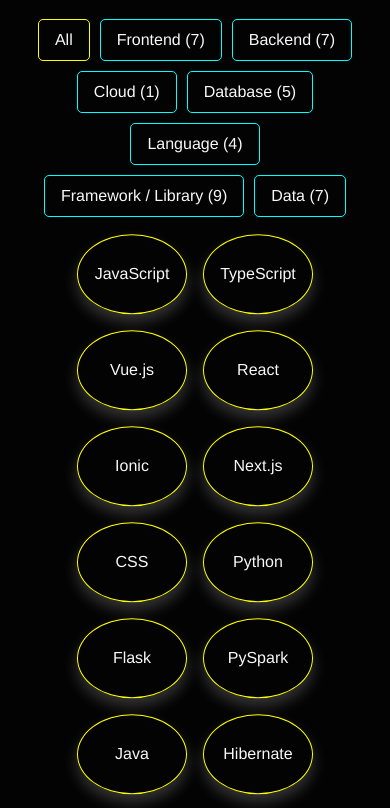
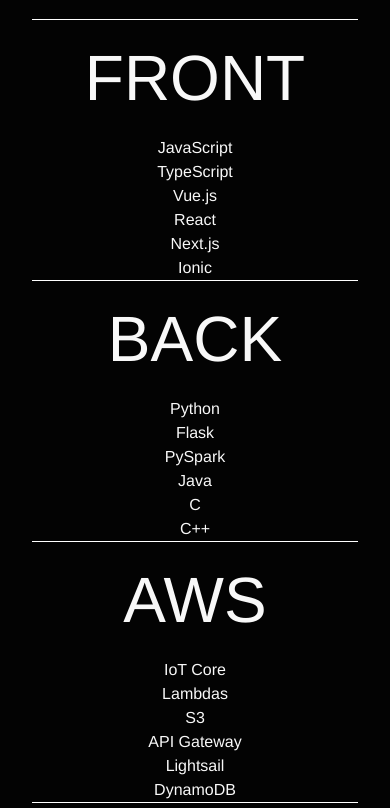
Before and after one commit to angele-henry-dev/lady-raccoon-next, a Next.js app: page / in a window 390 px wide. Shown: the part 2720-3528 px from the top of the page. Built offline with nearby package versions, Linux system fonts and the light colour scheme.

Commit message:
Change skills design

```diff
--- a/src/components/SkillsGrid.module.css
+++ b/src/components/SkillsGrid.module.css
@@ -3,77 +3,26 @@
     text-align: center;
 }
 
-.filters {
-    margin-bottom: 1.5rem;
-    display: flex;
-    gap: 10px;
-    justify-content: center;
-    flex-wrap: wrap;
-}
-
-.grid {
-    display: flex;
-    flex-wrap: wrap;
-    justify-content: center;
-    gap: 1rem;
-}
-
-.card {
-    padding: 1em;
-    border-radius: 50%;
-    border: 1px solid var(--vt-c-yellow);
-    background: var(--vt-c-black);
-    box-shadow: 0 8px 15px rgba(255, 255, 255, 0.2);
-    transition: box-shadow 0.3s;
-    width: 150px;
-    height: 150px;
+.stretch {
+    padding: 30px 0;
+    border-top: 1px solid white;
+    font-size: 6rem;
+    font-weight: 500;
+    text-transform: uppercase;
+    transform: scaleX(-1) scaleY(-1);
+    width: 100%;
+    height: 400px;
     display: flex;
     align-items: center;
     justify-content: center;
-    animation: float 4s ease-in-out infinite;
+    writing-mode: vertical-rl;
 }
-.card:hover {
-    box-shadow: 0 12px 20px rgba(255, 255, 255, 0.3);
-}
-
-.cardTitle {
-    margin-bottom: 0;
-}
-
-@keyframes float {
-    0% {
-        transform: translateY(0px);
-    }
-    50% {
-        transform: translateY(-10px);
-    }
-    100% {
-        transform: translateY(0px);
+@media (max-width: 639px) {
+    .stretch {
+        padding: 10px 0;
+        font-size: 4rem;
+        height: fit-content;
+        transform: none;
+        writing-mode: inherit;
     }
 }
-
-.button {
-    padding: 0.5rem 1rem;
-    border: none;
-    border-radius: 20px;
-    cursor: pointer;
-    background: var(--vt-c-yellow);
-    color: var(--vt-c-black);
-    transition: all 0.3s ease;
-}
-
-.button.active {
-    background: var(--vt-c-orange);
-    color: white;
-}
-
-.button:hover {
-    transform: scale(1.1);
-}
-
-@media (max-width: 560px) {
-    .card {
-        width: 110px;
-        height: 80px;
-    }
-}
--- a/src/components/SkillsGrid.tsx
+++ b/src/components/SkillsGrid.tsx
@@ -6,15 +6,26 @@
 import { Tags } from "@/types/tags";
 
 const SkillsGrid = () => {
-  const [selectedTag, setSelectedTag] = useState<string | null>(null);
-
-  // Filter skills depending on the selected tags
-  const filteredSkills = useMemo(() => {
-    if (!selectedTag) return skillsData;
+  const frontendSkills = useMemo(() => {
     return skillsData.filter((skill) =>
-      skill.tags.some((tag: string) => tag === selectedTag)
+      skill.tags.some((tag: string) => tag === "Frontend")
     );
-  }, [selectedTag]);
+  }, []);
+  const backendSkills = useMemo(() => {
+    return skillsData.filter((skill) =>
+      skill.tags.some((tag: string) => tag === "Backend")
+    );
+  }, []);
+  const cloudSkills = useMemo(() => {
+    return skillsData.filter((skill) =>
+      skill.tags.some((tag: string) => tag === "Cloud")
+    );
+  }, []);
+  const otherSkills = useMemo(() => {
+    return skillsData.filter((skill) =>
+      skill.tags.some((tag: string) => tag === "Other")
+    );
+  }, []);
 
   // Get tags
   const tags = Object.values(Tags);
@@ -32,33 +43,48 @@
 
   return (
     <div className={styles.container}>
-      <h1>Skills at your service</h1>
-      {/* Filters */}
-      <div className={styles.filters}>
-        <button
-          className={`button ${!selectedTag ? 'active' : ""}`}
-          onClick={() => setSelectedTag(null)}
-        >
-          All
-        </button>
-        {tags.map((tag) => (
-          <button
-            key={tag}
-            className={`button ${selectedTag === tag ? 'active' : ""}`}
-            onClick={() => setSelectedTag(tag)}
-          >
-            {tag} ({tagCounts[tag] || 0})
-          </button>
-        ))}
-      </div>
-
-      {/* Skills grid */}
-      <div className={styles.grid}>
-        {filteredSkills.map((skill, index) => (
-          <div key={index} className={styles.card}>
-            <span className={styles.cardTitle}>{skill.title}</span>
-          </div>
-        ))}
+      <h1>Skills</h1>
+      <div className="grid sm:border-x sm:grid-cols-4 sm:divide-x">
+        <article>
+          <div className={styles.stretch}>Front</div>
+          <ul className="py-5">
+            {frontendSkills.map((skill, index) => (
+              <li key={index}>
+                {skill.title}
+              </li>
+            ))}
+          </ul>
+        </article>
+        <article>
+          <div className={styles.stretch}>Back</div>
+          <ul className="py-5">
+            {backendSkills.map((skill, index) => (
+              <li key={index}>
+                {skill.title}
+              </li>
+            ))}
+          </ul>
+        </article>
+        <article>
+          <div className={styles.stretch}>AWS</div>
+          <ul className="py-5">
+            {cloudSkills.map((skill, index) => (
+              <li key={index}>
+                {skill.title}
+              </li>
+            ))}
+          </ul>
+        </article>
+        <article>
+          <div className={styles.stretch}>Other</div>
+          <ul className="py-5">
+            {otherSkills.map((skill, index) => (
+              <li key={index}>
+                {skill.title}
+              </li>
+            ))}
+          </ul>
+        </article>
       </div>
     </div>
   );
--- a/src/data/skills.json
+++ b/src/data/skills.json
@@ -1,25 +1,29 @@
 [
-    { "title": "JavaScript", "tags": ["Language", "Frontend"] },
-    { "title": "TypeScript", "tags": ["Frontend", "Framework / Library"] },
-    { "title": "Vue.js", "tags": ["Frontend", "Framework / Library"] },
-    { "title": "React", "tags": ["Frontend", "Framework / Library"] },
-    { "title": "Ionic", "tags": ["Frontend", "Framework / Library"] },
-    { "title": "Next.js", "tags": ["Frontend", "Framework / Library"] },
-    { "title": "CSS", "tags": ["Frontend"] },
+    { "title": "JavaScript", "tags": ["Frontend"] },
+    { "title": "TypeScript", "tags": ["Frontend"] },
+    { "title": "Vue.js", "tags": ["Frontend"] },
+    { "title": "React", "tags": ["Frontend"] },
+    { "title": "Next.js", "tags": ["Frontend"] },
+    { "title": "Ionic", "tags": ["Frontend"] },
 
-    { "title": "Python", "tags": ["Language", "Backend"] },
-    { "title": "Flask", "tags": ["Backend", "Framework / Library"] },
-    { "title": "PySpark", "tags": ["Data", "Backend", "Framework / Library"] },
-    { "title": "Java", "tags": ["Language", "Backend"] },
-    { "title": "Hibernate", "tags": ["Backend", "Framework / Library"] },
-    { "title": "C++", "tags": ["Language", "Backend"] },
-    { "title": "QT", "tags": ["Backend", "Framework / Library"] },
+    { "title": "Python", "tags": ["Backend"] },
+    { "title": "Flask", "tags": ["Backend"] },
+    { "title": "PySpark", "tags": ["Backend"] },
+    { "title": "Java", "tags": ["Backend"] },
+    { "title": "C", "tags": ["Backend"] },
+    { "title": "C++", "tags": ["Backend"] },
 
-    { "title": "AWS", "tags": ["Data", "Cloud"] },
+    { "title": "IoT Core", "tags": ["Cloud"] },
+    { "title": "Lambdas", "tags": ["Cloud"] },
+    { "title": "S3", "tags": ["Cloud"] },
+    { "title": "API Gateway", "tags": ["Cloud"] },
+    { "title": "Lightsail", "tags": ["Cloud"] },
+    { "title": "DynamoDB", "tags": ["Cloud"] },
 
-    { "title": "SQL", "tags": ["Data", "Database"] },
-    { "title": "MySQL", "tags": ["Data", "Database"] },
-    { "title": "PostgreSQL", "tags": ["Data", "Database"] },
-    { "title": "NoSQL", "tags": ["Data", "Database"] },
-    { "title": "AWS DynamoDB", "tags": ["Data", "Database"] }
+    { "title": "MySQL", "tags": ["Other"] },
+    { "title": "PostgreSQL", "tags": ["Other"] },
+    { "title": "Git", "tags": ["Other"] },
+    { "title": "Service Now", "tags": ["Other"] },
+    { "title": "Skywise", "tags": ["Other"] },
+    { "title": "Liferay", "tags": ["Other"] }
 ]
```
